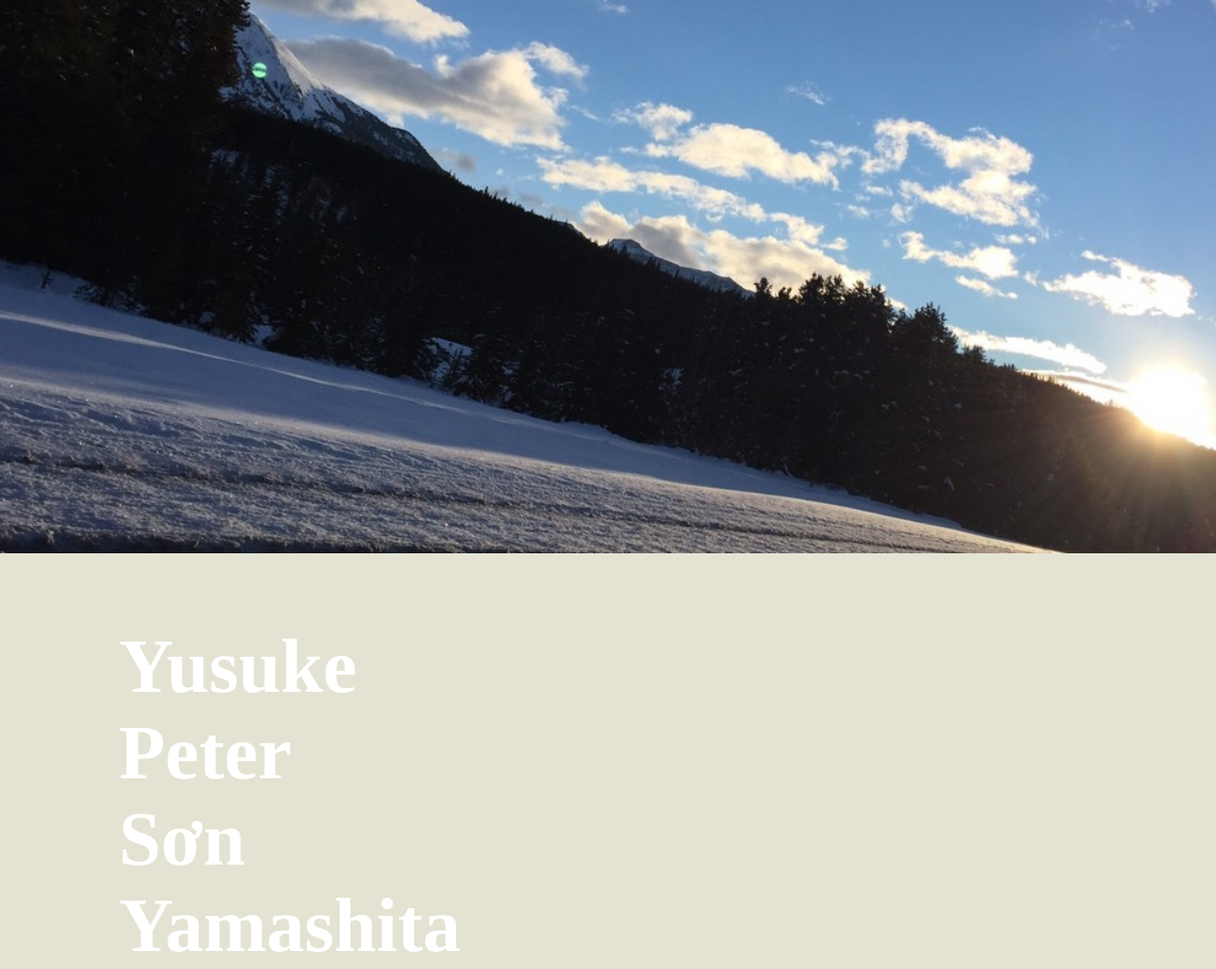
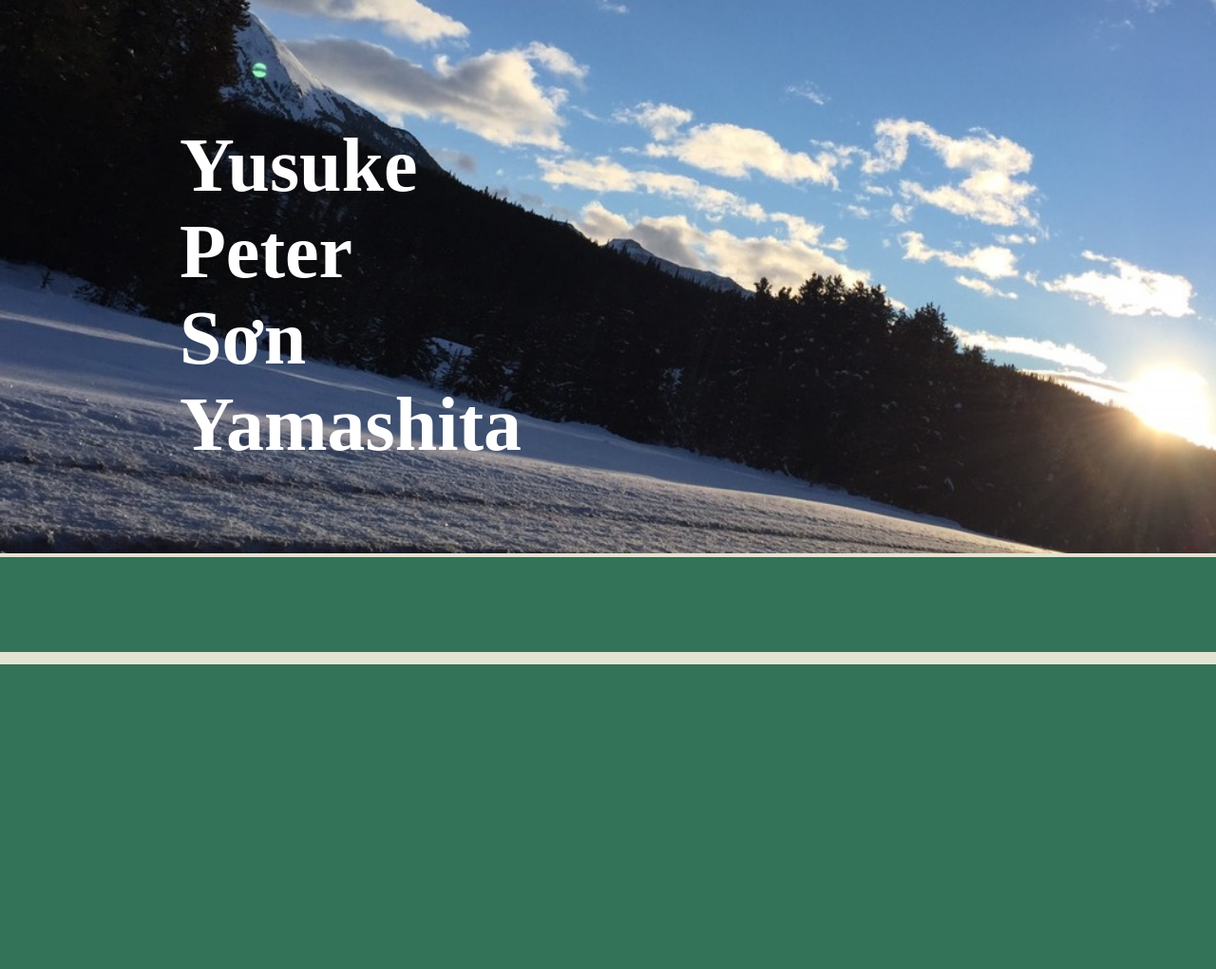
Before and after one commit to PeterYusuke/sorobacker, a Django app: page / in a window 1280 px wide. Shown: the part 100-1121 px from the top of the page at 95% size. After the commit the page ends 800 px from the top, so only its background shows below. Run offline with Django 3.2, Linux system fonts and the light colour scheme.

Commit message:
image backgroud

```diff
--- a/development/django_project/blog/static/css/blog.css
+++ b/development/django_project/blog/static/css/blog.css
@@ -34,7 +34,7 @@ a{
     position:relative;
 }
 
-header{
+header, footer{
     padding: 0;
     background-color: #337357;
     height: 100px;
@@ -102,13 +102,23 @@ header #header_links a{
 }
 
 section{
+    position: relative;
     width: 100%;
-    overflow-y: hidden;
+    overflow: hidden;
+    margin: 0;
     padding: 0;
     height: 100%;
 }
 
 section img#HomeSun_img{
+    padding: 0;
+    margin: 0;
     width: 120%;
     height: auto;
 }
+
+section #name{
+    position: absolute;
+    top: 10%;
+    left: 5%;
+}
--- a/development/django_project/blog/templates/blogHome.html
+++ b/development/django_project/blog/templates/blogHome.html
@@ -21,7 +21,7 @@
 </header>
 <section>
   <img src="{% static 'img/HomeSun.jpg' %}" id="HomeSun_img">
-  <div>
+  <div id="name">
     <h1>
       Yusuke<br />
       Peter<br />
@@ -30,5 +30,6 @@
     </h1>
   </div>
 </section>
-
+<footer>
+</footer>
 {% endblock %}
```
